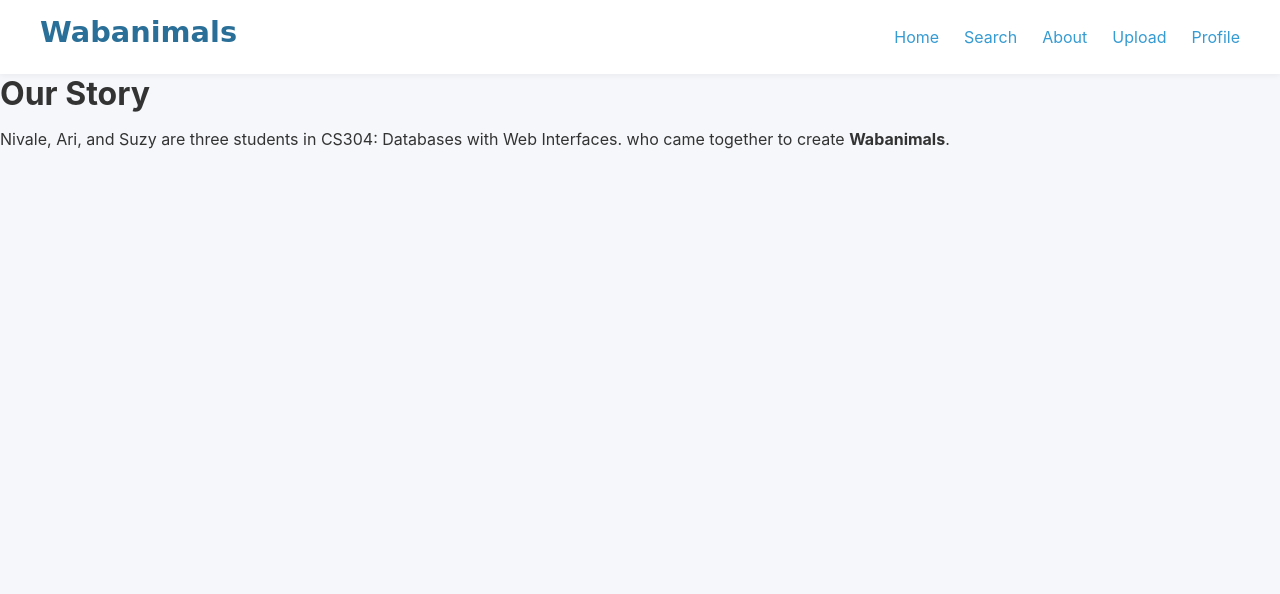
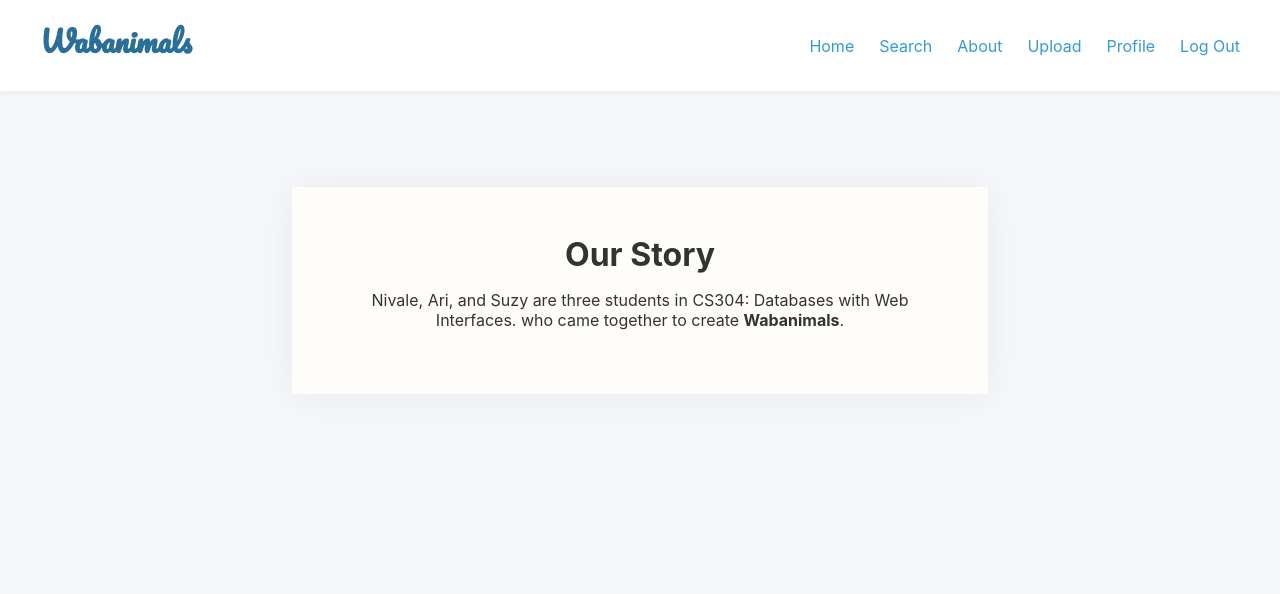
Before and after one commit to suznxu64/wabanimals, a Node project: template views/about.ejs in a window 1280 px wide. Shown: the top 594 px of the page. Run offline with Node 20 templates, Linux system fonts and the light colour scheme; the template is opened without the code that fills it, so the values that code supplies are empty; some libraries are stand-ins or nearby versions.

Commit message:
added about page, improved styling

```diff
--- a/public/styles.css
+++ b/public/styles.css
@@ -24,6 +24,7 @@ a {
 }
 
 /* Navbar */
+
 .nav-bar {
     display: flex;
     justify-content: space-between;
@@ -49,18 +50,27 @@ a {
     font-weight: 600;
 }
 
-.logo-text {
-    font-family: 'Pacifico', cursive;
+.logo-text{
+    font-family: "Pacifico", cursive;
     font-size: 1.8rem;
-    color:#2a6f97
+    color: #2a6f97;
 }
-
 /* Main content */
 .content {
     max-width: 800px;
     margin: 40px auto;
     padding: 0 20px;
 }
+
+.content-container {
+    max-width: 600px;
+    margin: 6rem auto;
+    padding: 3rem;
+    text-align: center;
+    background: #fffdf9;
+    border-radius: 2px;
+    box-shadow: 0 2px 40px rgba(0,0,0,0.06);
+  }
 
 /* Form styling */
 .form-template {
--- a/server.js
+++ b/server.js
@@ -243,6 +243,10 @@ app.get('/profile', async (req, res) => {
     }
 });
 
+//renders about page
+app.get('/about', async(req, res) => {
+    return res.render('about');
+})
 //post for submitting post form (sent from ejs)
 //creates a post database entry
 app.post("/submit-post-form", async (req, res) => {
--- a/views/about.ejs
+++ b/views/about.ejs
@@ -1,5 +1,5 @@
 <!--Documentation
-Author: Nivale
+Author: Nivale, Suzy, Ari
 Description: about page
 Date:
 -->
@@ -13,6 +13,7 @@ Date:
     <meta name="author" content="Ariana Inamdar, Suzy Xu, Nivale Baxendell">
     <!-- CSS -->
     <link rel="stylesheet" href="/styles.css">
+    <link href="https://fonts.googleapis.com/css2?family=Pacifico&display=swap" rel="stylesheet">
 
     <title>Wabanimals</title>
 </head>
@@ -20,19 +21,11 @@ Date:
 <body>
 
     <!-- Navbar -->
-    <div class="nav-bar">
-        <h1 class="logo-text">Wabanimals</h1>
-        <ul>
-            <li><a href="/">Home</a></li>
-            <li><a href="#search">Search</a></li>
-            <li><a href="#about">About</a></li>
-            <li><a href="#upload">Upload</a></li>
-            <li><a href="#profile">Profile</a></li>
-        </ul>
-    </div>
+    <%- include('partials/navbar.ejs') %>
 
+    <%- include('partials/flash.ejs') %>
     <!-- Main content container -->
-    <div class="">
+    <div class="content-container">
 
         <!-- Intro text -->
         <h1>Our Story</h1>
--- a/views/profile.ejs
+++ b/views/profile.ejs
@@ -4,6 +4,7 @@
     <meta charset="UTF-8">
     <title><%= user.userID %>'s Profile</title>
     <link rel="stylesheet" href="/styles.css">
+    <link href="https://fonts.googleapis.com/css2?family=Pacifico&display=swap" rel="stylesheet">
     </head>
 <body>
     <div class="profile-card">
--- a/views/upload.ejs
+++ b/views/upload.ejs
@@ -13,6 +13,7 @@ Date: 3/30
     <link rel="stylesheet" href="/styles.css" />
     <!-- loading jquery -->
     <script src="https://ajax.googleapis.com/ajax/libs/jquery/3.6.0/jquery.min.js"></script>
+    <link href="https://fonts.googleapis.com/css2?family=Pacifico&display=swap" rel="stylesheet">
 </head>
 
 <body>
```
